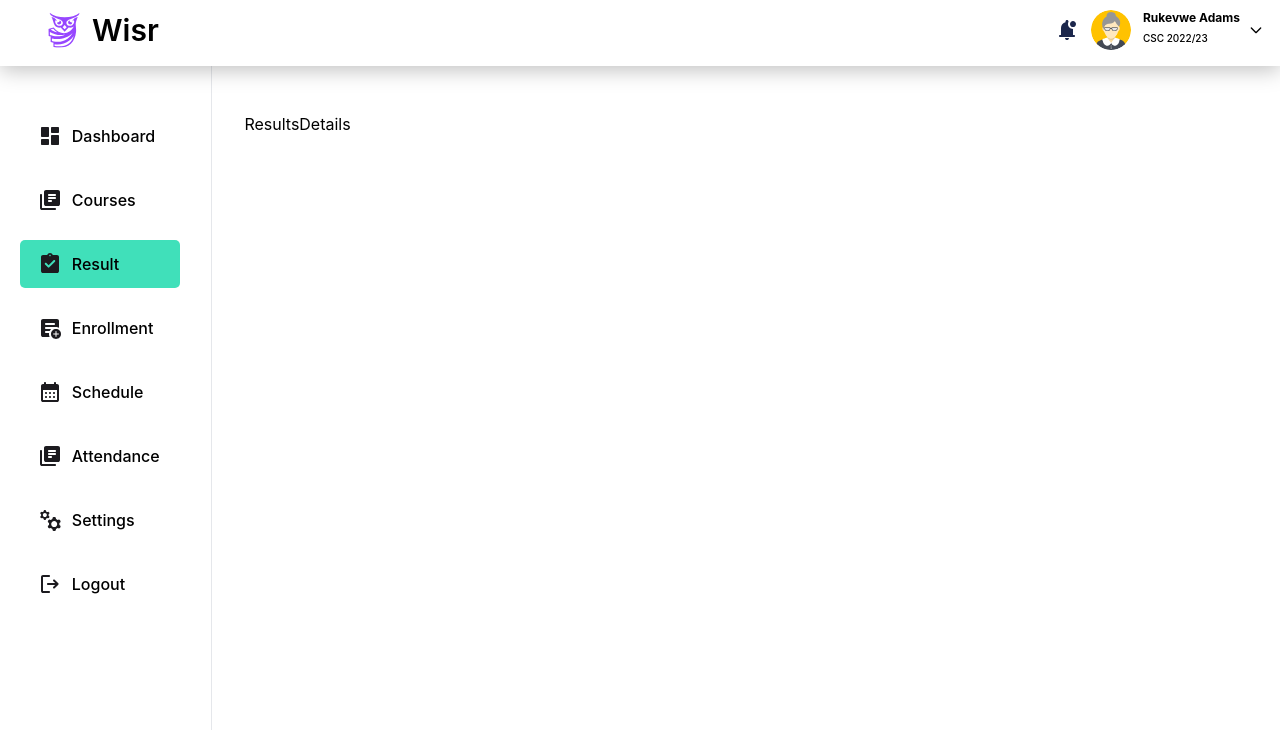
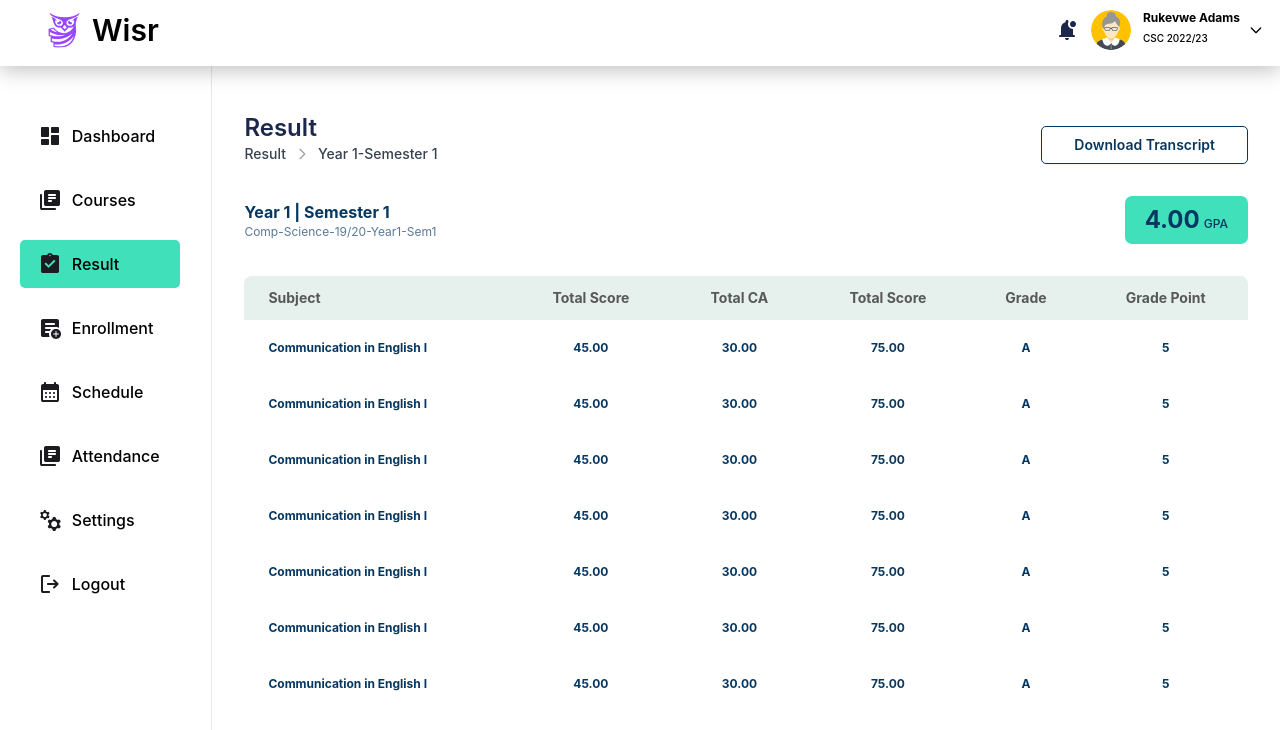
Before and after one commit to SILMS-Project/silms-nest-react, a React (Vite) app in the folder apps/silms-frontend/: page /result/1 in a window 1280 px wide. Shown: the top 730 px of the page. Built offline with nearby package versions, Linux system fonts and the light colour scheme.

Commit message:
implemented results details page

```diff
--- a/apps/silms-frontend/src/pages/Results/ResultsDetails.tsx
+++ b/apps/silms-frontend/src/pages/Results/ResultsDetails.tsx
@@ -1,9 +1,134 @@
 import DashboardLayout from "@/components/DashboardLayout";
+import { Breadcrumb, BreadcrumbItem } from "flowbite-react";
+import { Link } from "react-router-dom";
 
 const ResultsDetails = () => {
   return (
     <DashboardLayout>
-      <div>ResultsDetails</div>
+      <div className="flex flex-col gap-8">
+        <div className="flex w-full justify-between items-center">
+          <div>
+            <p className="text-[#1C274C] text-2xl font-semibold">Result</p>
+            <Breadcrumb aria-label="Default breadcrumb example">
+              <BreadcrumbItem href="/result">Result</BreadcrumbItem>
+              <BreadcrumbItem href={`/result/${1}`}>
+                Year 1-Semester 1
+              </BreadcrumbItem>
+            </Breadcrumb>
+          </div>
+          <button className="text-custom-primary-1 border border-custom-primary-1 rounded-[0.3125rem] text-sm font-semibold flex px-8 py-2 text-center h-fit self-end shadow-sm">
+            Download Transcript
+          </button>
+        </div>
+
+        <div className="flex justify-between w-full items-center">
+          <div className="flex flex-col">
+            <p className="text-custom-primary-1 font-bold text-base ">
+              Year 1 | Semester 1
+            </p>
+            <p className="text-custom-primary-2 font-normal text-xs">
+              Comp-Science-19/20-Year1-Sem1
+            </p>
+          </div>
+          <div className="bg-custom-accent-1 rounded-[0.4375rem] px-5 py-2 text-custom-primary-1 text-2xl font-bold">
+            4.00<span className="ml-1 font-medium text-xs">GPA</span>
+          </div>
+        </div>
+
+        <div className="relative overflow-x-auto sm:rounded-lg">
+          <table className="w-full text-sm text-left rtl:text-right text-gray-500 dark:text-gray-400">
+            <thead className=" text-center text-sm w-full rounded-lg text-[#585859] bg-custom-secondary-3 dark:bg-gray-700 dark:text-gray-400">
+              <tr>
+                <th scope="col" className="text-left px-6 py-3">
+                  Subject
+                </th>
+                <th scope="col" className="px-6 py-3">
+                  Total Score
+                </th>
+                <th scope="col" className="px-6 py-3">
+                  Total CA
+                </th>
+                <th scope="col" className="px-6 py-3">
+                  Total Score
+                </th>
+                <th scope="col" className="px-6 py-3">
+                  Grade
+                </th>
+                <th scope="col" className="px-6 py-3">
+                  Grade Point
+                </th>
+              </tr>
+            </thead>
+            <tbody>
+              <tr className="text-center bg-white text-custom-primary-1 text-xs font-bold    hover:bg-gray-100 ">
+                <th scope="row" className="text-left px-6 py-5 whitespace-nowrap ">
+                  Communication in English I
+                </th>
+                <td className=" px-6 py-5">45.00</td>
+                <td className="px-6 py-5">30.00</td>
+                <td className="px-6 py-5">75.00</td>
+                <td className="px-6 py-5">A</td>
+                <td className="px-6 py-5">5</td>
+              </tr>
+              <tr className="text-center bg-white text-custom-primary-1 text-xs font-bold    hover:bg-gray-100 ">
+                <th scope="row" className="text-left px-6 py-5 whitespace-nowrap ">
+                  Communication in English I
+                </th>
+                <td className=" px-6 py-5">45.00</td>
+                <td className="px-6 py-5">30.00</td>
+                <td className="px-6 py-5">75.00</td>
+                <td className="px-6 py-5">A</td>
+                <td className="px-6 py-5">5</td>
+              </tr><tr className="text-center bg-white text-custom-primary-1 text-xs font-bold    hover:bg-gray-100 ">
+                <th scope="row" className="text-left px-6 py-5 whitespace-nowrap ">
+                  Communication in English I
+                </th>
+                <td className=" px-6 py-5">45.00</td>
+                <td className="px-6 py-5">30.00</td>
+                <td className="px-6 py-5">75.00</td>
+                <td className="px-6 py-5">A</td>
+                <td className="px-6 py-5">5</td>
+              </tr><tr className="text-center bg-white text-custom-primary-1 text-xs font-bold    hover:bg-gray-100 ">
+                <th scope="row" className="text-left px-6 py-5 whitespace-nowrap ">
+                  Communication in English I
+                </th>
+                <td className=" px-6 py-5">45.00</td>
+                <td className="px-6 py-5">30.00</td>
+                <td className="px-6 py-5">75.00</td>
+                <td className="px-6 py-5">A</td>
+                <td className="px-6 py-5">5</td>
+              </tr><tr className="text-center bg-white text-custom-primary-1 text-xs font-bold    hover:bg-gray-100 ">
+                <th scope="row" className="text-left px-6 py-5 whitespace-nowrap ">
+                  Communication in English I
+                </th>
+                <td className=" px-6 py-5">45.00</td>
+                <td className="px-6 py-5">30.00</td>
+                <td className="px-6 py-5">75.00</td>
+                <td className="px-6 py-5">A</td>
+                <td className="px-6 py-5">5</td>
+              </tr><tr className="text-center bg-white text-custom-primary-1 text-xs font-bold    hover:bg-gray-100 ">
+                <th scope="row" className="text-left px-6 py-5 whitespace-nowrap ">
+                  Communication in English I
+                </th>
+                <td className=" px-6 py-5">45.00</td>
+                <td className="px-6 py-5">30.00</td>
+                <td className="px-6 py-5">75.00</td>
+                <td className="px-6 py-5">A</td>
+                <td className="px-6 py-5">5</td>
+              </tr><tr className="text-center bg-white text-custom-primary-1 text-xs font-bold    hover:bg-gray-100 ">
+                <th scope="row" className="text-left px-6 py-5 whitespace-nowrap ">
+                  Communication in English I
+                </th>
+                <td className=" px-6 py-5">45.00</td>
+                <td className="px-6 py-5">30.00</td>
+                <td className="px-6 py-5">75.00</td>
+                <td className="px-6 py-5">A</td>
+                <td className="px-6 py-5">5</td>
+              </tr>
+            </tbody>
+          </table>
+        </div>
+      </div>
     </DashboardLayout>
   );
 };
```
